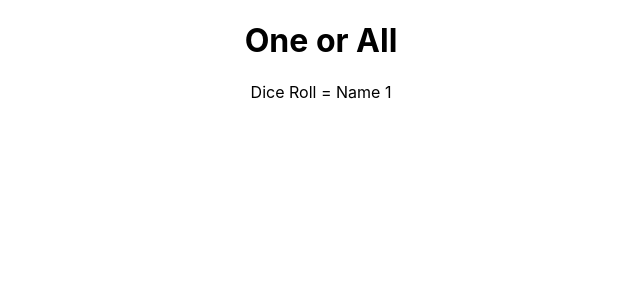
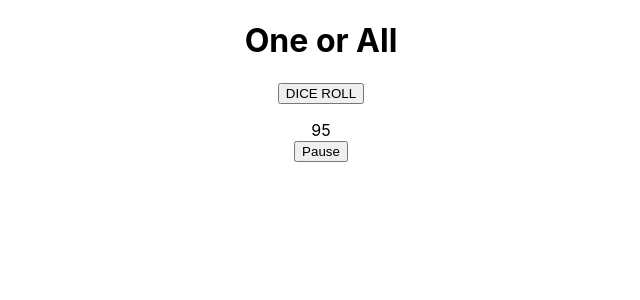
Before and after one commit to Matthew-Whitely/One-or-All, a React (Create React App) app: page / in a window 1280 px wide. Shown: the top 300 px of the page, without its empty margins (319-959 px from the left). Built offline with nearby package versions, Linux system fonts and the light colour scheme.

Commit message:
maybe you already figured these out, but here's what I had done

```diff
--- a/src/Extras.js
+++ b/src/Extras.js
@@ -1,17 +1,46 @@
+import { useState, useEffect, useRef } from "react";
+
 function Extras() {
+  const [dice, setDice] = useState("");
+
   const diceRoll = () => {
     const randomNumber = Math.floor(Math.random() * 7);
     if (randomNumber <= 5) {
-      return "Name 1";
+      setDice("Name 1 thing");
     } else {
-      return "Name All";
+      setDice("Name ALL things");
     }
   };
+  //
+  const [num, setNum] = useState(100);
+  const [pause, setPause] = useState(false);
 
+  let intervalRef = useRef();
+
+  const decreaseNum = () => setNum((prev) => prev - 1);
+
+  useEffect(() => {
+    setPause(false);
+    intervalRef.current = setInterval(decreaseNum, 1000);
+
+    return () => clearInterval(intervalRef.current);
+  }, []);
+
+  const handleClick = () => {
+    if (!pause) {
+      clearInterval(intervalRef.current);
+    } else {
+      intervalRef.current = setInterval(decreaseNum, 1000);
+    }
+    setPause((prev) => !prev);
+  };
   return (
     <>
-      <p>Dice Roll = {diceRoll()}</p>
-      <p></p>
+      <button onClick={diceRoll}>DICE ROLL</button>
+      <p>{dice}</p>
+      {/*  */}
+      <div>{num}</div>
+      <button onClick={handleClick}>{pause ? "Run" : "Pause"}</button>
     </>
   );
 }
```
